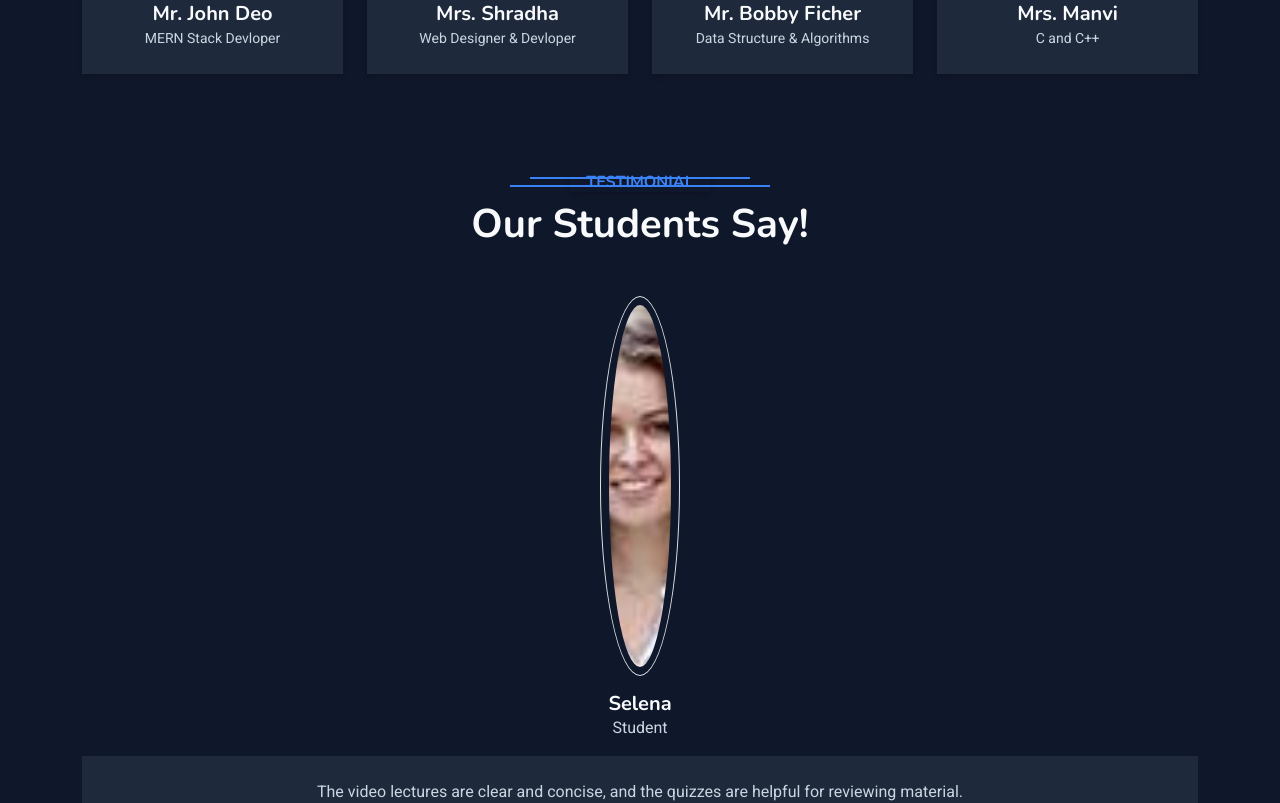
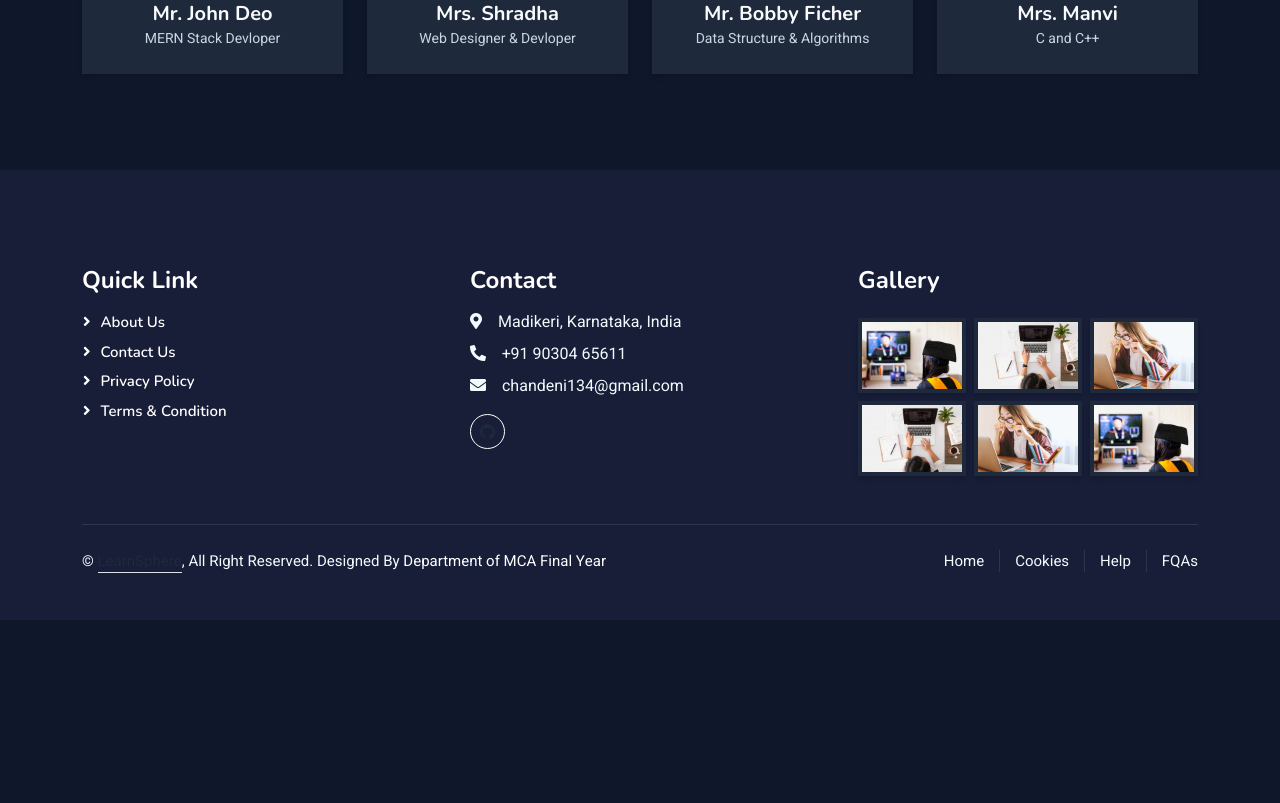
Before and after one commit to chandeni12/learnsphere1, a React (Vite) app: page / in a window 1280 px wide. Shown: the part 3420-4223 px from the top of the page. After the commit the page ends 4040 px from the top, so only its background shows below. Built offline with nearby package versions, Linux system fonts and the light colour scheme.

Commit message:
style: remove testimonial section from home page

```diff
--- a/src/Components/Pages/Home.jsx
+++ b/src/Components/Pages/Home.jsx
@@ -21,7 +21,6 @@ export default function Home() {
             <About/>
             <Courses/>
             <Team/>
-            <Testimonial/>
             <Footer/>
             <a href="#" className="btn btn-primary back-to-top"><i className="bi bi-arrow-up"></i></a>
         </>
```
